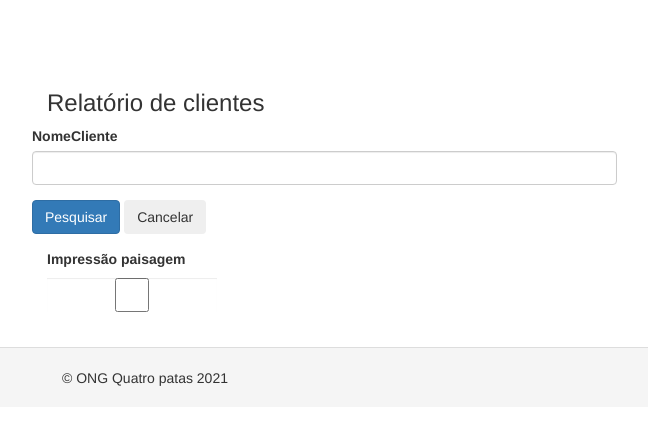
After one commit to francisco-venera/novo-projeto, a Yii app: template views/reports/report-cliente/index.php in a window 1280 px wide. The commit adds this page. Shown: the top 425 px of the page, without its empty margins (8-656 px from the left). Run offline with PHP 8.4 and a stand-in for Yii, Linux system fonts and the light colour scheme; the template is opened without the code that fills it: most values are stand-ins (such as "Sample title", 1, 10 or a date in 2020); form fields are guessed from the names that the template uses; data that the repository does not hold is empty; some libraries are stand-ins or nearby versions.

Commit message:
Relatorio de clientes

```diff
--- a/views/layouts/main.php
+++ b/views/layouts/main.php
@@ -88,7 +88,7 @@ AppAsset::register($this);
                 'items' => [
                     [
                         'label' => 'Relatório de clientes',
-                        'url' => ['/cliente/index'],
+                        'url' => ['/reports/report-client'],
                     ],
                 ],
             ],
--- /dev/null
+++ b/views/reports/report-cliente/_report.php
@@ -0,0 +1,86 @@
+<?php
+
+use common\components\Layout;
+use yii\grid\GridView;
+use common\entities\Cliente;
+
+/* @var $this yii\web\View */
+/* @var $model \frontend\models\reports\ReportClient */
+/* @var $dataProvider \yii\data\ArrayDataProvider|null */
+
+$reportTitle = "Relatório de clientes";
+$filename = "relatorio_clientes";
+
+echo GridView::widget([
+    'dataProvider' => $dataProvider,
+    // 'filterModel' => $searchModel,
+        'columns' => [
+            [
+                'label' => 'Nome',
+                'attribute' => 'nomeCliente',
+                'headerOptions' => ['style' => 'font-size: 11px; padding: 3px 10px 3px 8px;'],
+                'contentOptions' => ['style' => 'font-size: 11px; vertical-align: middle; padding: 3px 8px 3px 8px;'],
+            ],
+            [
+                'label' => 'Documento',
+                'attribute' => 'documento',
+                'headerOptions' => ['style' => 'font-size: 11px; padding: 3px 10px 3px 8px;'],
+                'contentOptions' => ['style' => 'font-size: 11px; vertical-align: middle; padding: 3px 8px 3px 8px;'],
+            ],
+            [
+                'label' => 'Telefone',
+                'attribute' => 'fone',
+                'headerOptions' => ['style' => 'font-size: 11px; padding: 3px 10px 3px 8px;'],
+                'contentOptions' => ['style' => 'font-size: 11px; vertical-align: middle; padding: 3px 8px 3px 8px;'],
+            ],
+            [
+                'label' => 'Celular',
+                'attribute' => 'celular',
+                'headerOptions' => ['style' => 'font-size: 11px; padding: 3px 10px 3px 8px;'],
+                'contentOptions' => ['style' => 'font-size: 11px; vertical-align: middle; padding: 3px 8px 3px 8px;'],
+            ],
+            [
+                'label' => 'E-mail',
+                'attribute' => 'email',
+                'headerOptions' => ['style' => 'font-size: 11px; padding: 3px 10px 3px 8px;'],
+                'contentOptions' => ['style' => 'font-size: 11px; vertical-align: middle; padding: 3px 8px 3px 8px;'],
+            ],
+            [
+                'label' => 'CEP',
+                'attribute' => 'cep',
+                'headerOptions' => ['style' => 'font-size: 11px; padding: 3px 10px 3px 8px;'],
+                'contentOptions' => ['style' => 'font-size: 11px; vertical-align: middle; padding: 3px 8px 3px 8px;'],
+            ],
+            [
+                'label' => 'Estado',
+                'attribute' => 'estado',
+                'headerOptions' => ['style' => 'font-size: 11px; padding: 3px 10px 3px 8px;'],
+                'contentOptions' => ['style' => 'font-size: 11px; vertical-align: middle; padding: 3px 8px 3px 8px;'],
+            ],
+            [
+                'label' => 'Cidade',
+                'attribute' => 'cidade',
+                'headerOptions' => ['style' => 'font-size: 11px; padding: 3px 10px 3px 8px;'],
+                'contentOptions' => ['style' => 'font-size: 11px; vertical-align: middle; padding: 3px 8px 3px 8px;'],
+            ],
+            [
+                'label' => 'Bairro',
+                'attribute' => 'bairro',
+                'headerOptions' => ['style' => 'font-size: 11px; padding: 3px 10px 3px 8px;'],
+                'contentOptions' => ['style' => 'font-size: 11px; vertical-align: middle; padding: 3px 8px 3px 8px;'],
+            ],
+            [
+                'label' => 'Rua',
+                'attribute' => 'rua',
+                'headerOptions' => ['style' => 'font-size: 11px; padding: 3px 10px 3px 8px;'],
+                'contentOptions' => ['style' => 'font-size: 11px; vertical-align: middle; padding: 3px 8px 3px 8px;'],
+            ],
+            [
+                'label' => 'Número',
+                'attribute' => 'numero',
+                'headerOptions' => ['style' => 'font-size: 11px; padding: 3px 10px 3px 8px;'],
+                'contentOptions' => ['style' => 'font-size: 11px; vertical-align: middle; padding: 3px 8px 3px 8px;'],
+            ],
+        ]
+    ]
+);
--- /dev/null
+++ b/views/reports/report-cliente/_search.php
@@ -0,0 +1,46 @@
+<?php
+
+use common\components\Layout;
+use app\models\Cliente;
+use kartik\datecontrol\DateControl;
+use kartik\select2\Select2;
+use yii\helpers\ArrayHelper;
+use yii\helpers\Url;
+use yii\web\JsExpression;
+use yii\widgets\ActiveForm;
+use yii\widgets\MaskedInput;
+use yii\helpers\Html;
+
+/* @var $this yii\web\View */
+/* @var $model \frontend\models\reports\ReportClient */
+/* @var $form \yii\widgets\ActiveForm */
+
+?>
+<div class="kt-form form-search filter-form">
+    <?php $form = ActiveForm::begin(); ?>
+        <div class="row">
+
+            <div class="cliente-search">
+
+                <div class="row">
+                    <div class="col-xs-12 col-md-6">
+                        <?= $form->field($model, 'nomeCliente')->textInput(['maxlength' => true]); ?>
+                    </div>
+            </div>
+
+            <div class="form-group">
+                <?= Html::submitButton('Pesquisar', ['class' => 'btn btn-primary']) ?>
+                <?= Html::resetButton('Cancelar', ['class' => 'btn btn-outline-secondary']) ?>
+            </div>
+            <div class="col-xs-12 col-sm-6 col-md-2 kt-margin-t-25">
+                <?= $form->field(
+                    $model,
+                    'formatLandscape',
+                )
+                    ->checkbox(['style' => 'vertical-align:middle;',], false)
+                    ->label('Impressão paisagem');
+                ?>
+            </div>
+        </div>
+    <?php ActiveForm::end(); ?>
+</div>
--- /dev/null
+++ b/views/reports/report-cliente/index.php
@@ -0,0 +1,42 @@
+<?php
+
+/** @var $model \app\models\reports\ReportCliente */
+/** @var $dataProvider \yii\data\ArrayDataProvider */
+/** @var $this \yii\web\View */
+
+$this->title = 'Relatório de clientes';
+$this->params['breadcrumbs'][] = ['label' => 'Relatório de clientes'];
+?>
+
+<div class="kt-container--fluid kt-grid__item kt-grid__item--fluid">
+    <div class="row">
+        <div class="col-12">
+            <div class="kt-portlet">
+                <div class="kt-portlet__head kt-portlet__head--lg">
+                    <div class="kt-portlet__head-label">
+                        <h3 class="kt-portlet__head-title float-left">
+                            Relatório de clientes
+                        </h3>
+                    </div>
+                </div>
+                <div class="kt-portlet__body">
+                    <?= $this->render('_search', [
+                            'model' => $model,
+                        ]
+                    ); ?>
+                    <div class="kt-separator kt-separator--border-dashed kt-separator--space-sm"></div>
+                    <?php
+                    if ($dataProvider !== null) {
+                        echo $this->render('_report',
+                            [
+                                'model' => $model,
+                                'dataProvider' => $dataProvider
+                            ]
+                        );
+                    }
+                    ?>
+                </div>
+            </div>
+        </div>
+    </div>
+</div>
```
Also changed, not shown: controllers/ReportsController.php (added, +39 -0 lines), models/reports/ReportCliente.php (added, +85 -0 lines).
